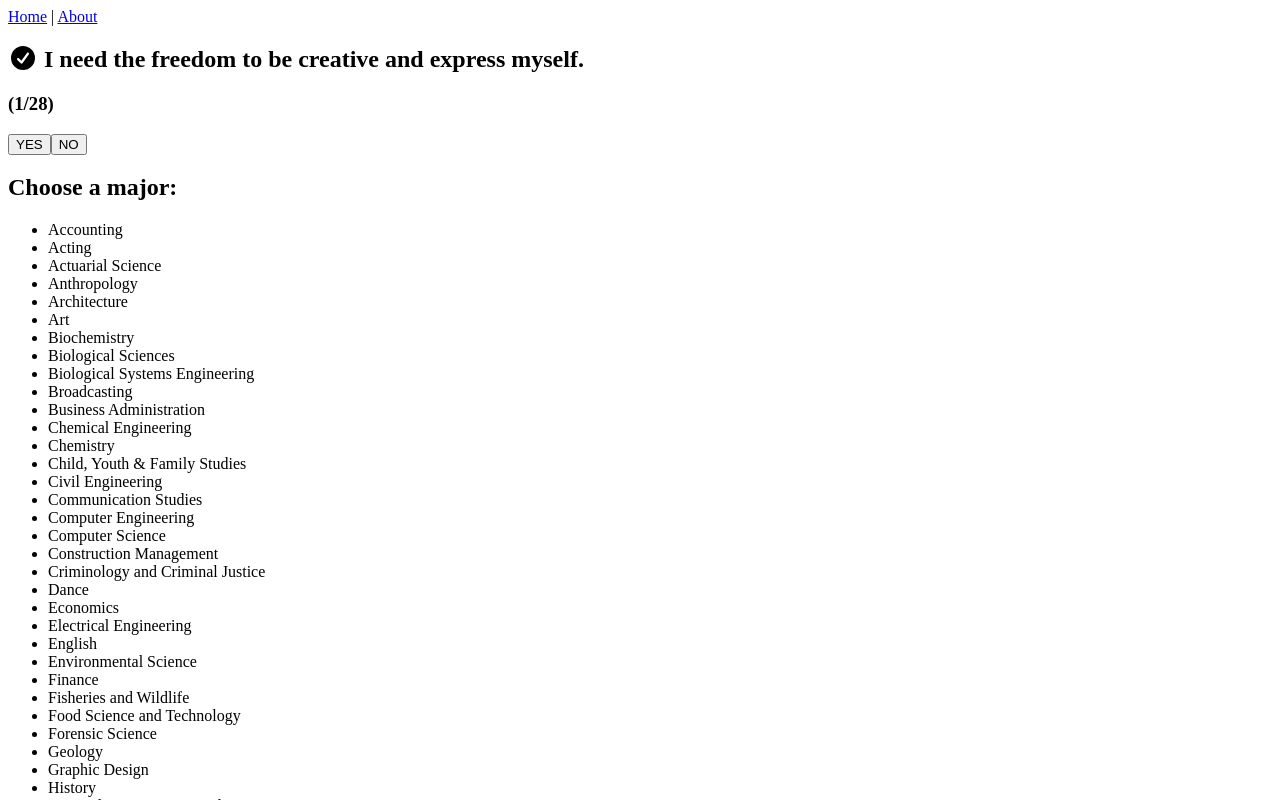
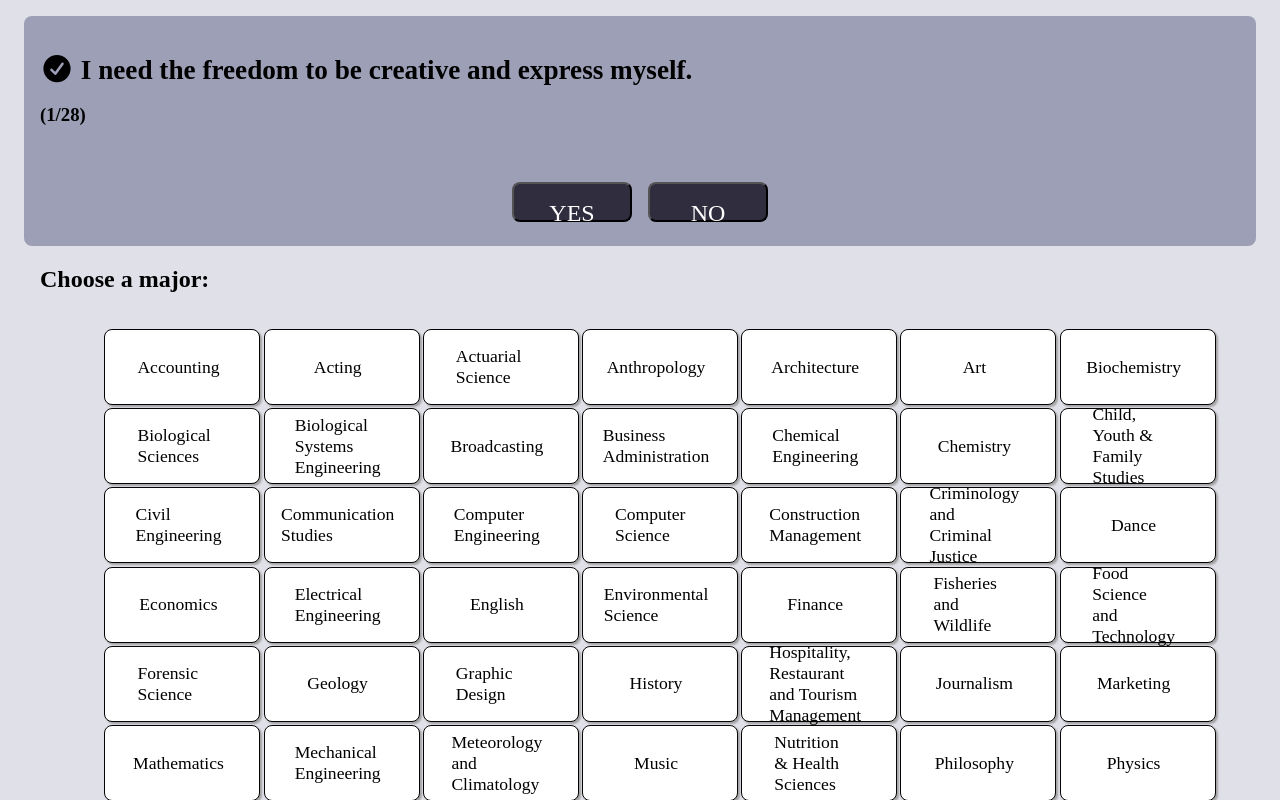
Before and after one commit to Getting-good/Major_Chooser, a React (Vite) app in the folder MajorChooser_FE/: page / in a window 1280 px wide. Shown: the top 800 px of the page. Built offline with nearby package versions, Linux system fonts and the light colour scheme.

Commit message:
UI/UX designing

```diff
--- a/MajorChooser_FE/src/App.css
+++ b/MajorChooser_FE/src/App.css
@@ -1,184 +1,288 @@
-.counter {
-  font-size: 16px;
-  padding: 5px 10px;
-  border-radius: 5px;
-  color: var(--accent);
-  background: var(--accent-bg);
-  border: 2px solid transparent;
-  transition: border-color 0.3s;
-  margin-bottom: 24px;
-
-  &:hover {
-    border-color: var(--accent-border);
-  }
-  &:focus-visible {
-    outline: 2px solid var(--accent);
-    outline-offset: 2px;
-  }
+body {
+  margin: 0;
+  padding: 0;
+  box-sizing: border-box;
+  font-family: -apple-system, BlinkMacSystemFont, 'Segoe UI', 'Roboto', 'Oxygen',
+    'Ubuntu', 'Cantarell', 'Fira Sans', 'Droid Sans', 'Helvetica Neue',
+    sans-serif;
+  -webkit-font-smoothing: antialiased;
+  -moz-osx-font-smoothing: grayscale;
 }
 
-.hero {
-  position: relative;
+code {
+  font-family: source-code-pro, Menlo, Monaco, Consolas, 'Courier New',
+    monospace;
+}
 
-  .base,
-  .framework,
-  .vite {
-    inset-inline: 0;
-    margin: 0 auto;
+@font-face {
+	font-family: "googleSingleDay";
+	src: url(./asset/font/Days_One/DaysOne-Regular.ttf);
+
+}
+
+:root {
+	--font-googleDaysOne: "googleDaysOne";
+}
+
+
+/* ㅡㅡㅡㅡㅡㅡㅡㅡㅡㅡㅡㅡㅡㅡㅡㅡmajorsChooserㅡㅡㅡㅡㅡㅡㅡㅡㅡㅡㅡㅡㅡㅡㅡㅡ */
+.title {
+  font-size:2.5rem;
+  height: 60px;
+  margin-bottom:1rem;
+  color:#fff;
+}
+
+.container {   /*title biggest container*/
+  max-width:2000px;
+  height: flex;
+  margin:auto;
+  padding:1rem;
+  background-color:rgb(224, 224, 233); /*original: fff*/
+  font-family: var(--font-googleDaysOne);
+}
+
+.quest-box {
+  max-width: 1200px;
+  margin: 0 auto;
+  margin-bottom:1rem;
+  background-color:#646b8b8c;
+  padding:1rem;
+  border-radius:8px;
+}
+
+.quest-text {
+  font-size:1.7rem;
+  margin-bottom:1rem;
+  color:#000000;
+}
+
+.ans-push {    /*yes/no*/
+  flex-wrap:wrap;
+  margin-top:3rem;
+  display:flex;
+  justify-content:center;
+}
+
+.ans-but {
+  background-color:#2f2d3e;
+  color:#fff;
+  padding:1rem 0.8rem;
+  margin:0.5rem;
+  font-size:1.1rem;
+  border-radius:8px;
+  font-family: var(--font-googleDaysOne);
+  font-size:x-large;
+}
+
+.majs-boxes-container {
+  max-width:1200px;
+  background-color: rgb(224, 224, 233);
+  display:flex;
+  align-items:center;
+  justify-content:center;
+  margin:auto;
+}
+.ForTextPosi {
+  /* background-color: #2b2b49; */
+  margin:auto;
+  max-width:1200px;
+}
+.major-boxes {
+  padding:2rem;
+  height: 10px;
+  width:90px;
+  display:flex;
+  align-items:center;
+  justify-content:center;
+
+  background-color:#ffffff;
+  border:solid #030303 0.5px;
+  border-radius:8px;
+  box-shadow: 2px 2px 2px rgb(163, 161, 161);
+
+}
+
+.major-name {
+  font-size:1.1rem;
+  margin-right:0.5rem;
+  color:#000000;
   }
 
-  .base {
-    width: 170px;
-    position: relative;
-    z-index: 0;
-  }
+.majs-list{
 
-  .framework,
-  .vite {
-    position: absolute;
-  }
-
-  .framework {
-    z-index: 1;
-    top: 34px;
-    height: 28px;
-    transform: perspective(2000px) rotateZ(300deg) rotateX(44deg) rotateY(39deg)
-      scale(1.4);
-  }
-
-  .vite {
-    z-index: 0;
-    top: 107px;
-    height: 26px;
-    width: auto;
-    transform: perspective(2000px) rotateZ(300deg) rotateX(40deg) rotateY(39deg)
-      scale(0.8);
-  }
+  display: grid;
+  grid-template-columns: repeat(7,3fr);
+  grid-gap: 0.2rem;
+  flex-wrap:wrap;
+  justify-content:center;
+  list-style:none;
 }
 
-#center {
+.rec-maj-box {
+  text-align:center;
+  margin-top:0;
+}
+
+.rec-maj-name {
+  font-size:2.2rem;
+  margin-bottom:1rem;
+  color:#000000;
+}
+
+.rec-maj-desc {
+  font-size:1.4rem;
+  color:#000000;
+
+
+}
+
+.resetb {
+  flex-wrap:wrap;
+  justify-content:center;
+  font-family: var(--font-googleDaysOne);
+}
+
+
+/* ㅡㅡㅡㅡㅡㅡㅡㅡㅡㅡㅡㅡㅡㅡㅡㅡAbout pageㅡㅡㅡㅡㅡㅡㅡㅡㅡㅡㅡㅡㅡㅡㅡㅡ */
+.about-container {
+  max-width:2000px;
+  height: 1000px;
+  margin:auto;
+  padding:1rem;
+  background-color:rgb(224, 224, 233);
+  border-radius:8px;
+  font-family: var(--font-googleDaysOne);
+  font-weight: 600
+
+}
+
+.about-header {
+  padding: 15px;
+  height: 70px;
+  text-align: center;
+  line-height: 0.3;
+}
+
+.about-groupbox {
+  max-width:1000px;
+  margin:auto;
+  padding:1rem;
+  border-radius:8px;
+  display: grid;
+   grid-template-columns: repeat(2,1fr);
+   grid-gap: 1rem;
+}
+.about-textbox {
+  padding:1rem;
+  border-radius:8px;
+  box-shadow: 2px 2px 2px rgb(163, 161, 161);
+  background-color:#ffffff;
+  max-width:450px;
+  max-height: 220px;
+}
+
+hr {
+  border: 0;
+  width: 30%;
+  text-align:left;
+  margin-left: 0;
+  height: 4px;
+  background: rgb(57, 138, 154);
+  border-radius: 4px;
+}
+
+
+/* ㅡㅡㅡㅡㅡㅡㅡㅡㅡㅡㅡㅡㅡㅡㅡㅡUpdatesㅡㅡㅡㅡㅡㅡㅡㅡㅡㅡㅡㅡㅡㅡㅡㅡ */
+
+.updates-container{
+  max-width:2000px;
+  height: 1000px;
+  margin:auto;
+  padding:1rem;
+  background-color:rgb(224, 224, 233);
+  border-radius:8px;
+  font-family: var(--font-googleDaysOne);
+  font-weight: 600
+}
+
+.updates-header {
+  background-color: rgb(224, 224, 233);
+  font-size: xx-large;
+  padding: 15px;
+  height: 70px;
+  width: 700px;
+  margin: 0 auto;
+  text-align: center;
+
+}
+
+.updates-body{
+  background-color: rgb(224, 224, 233);
+  width: 700px;
+  margin: 0 auto;
+  text-align: center;
+
+}
+
+.updates-eachchange{
+  background-color: rgb(224, 224, 233);
+
+  padding: 10px;
+  text-align: left;
+
+}
+/* ㅡㅡㅡㅡㅡㅡㅡㅡㅡㅡㅡㅡㅡㅡㅡㅡAddquestionㅡㅡㅡㅡㅡㅡㅡㅡㅡㅡㅡㅡㅡㅡㅡㅡ */
+.Addquestion {
+  background-color:rgb(224, 224, 233);
   display: flex;
   flex-direction: column;
-  gap: 25px;
-  place-content: center;
-  place-items: center;
-  flex-grow: 1;
-
-  @media (max-width: 1024px) {
-    padding: 32px 20px 24px;
-    gap: 18px;
-  }
+  justify-content: center;
 }
 
-#next-steps {
+.information {
   display: flex;
-  border-top: 1px solid var(--border);
-  text-align: left;
-
-  & > div {
-    flex: 1 1 0;
-    padding: 32px;
-    @media (max-width: 1024px) {
-      padding: 24px 20px;
-    }
-  }
-
-  .icon {
-    margin-bottom: 16px;
-    width: 22px;
-    height: 22px;
-  }
-
-  @media (max-width: 1024px) {
-    flex-direction: column;
-    text-align: center;
-  }
+  flex-direction: column;
+  width: 100%;
+  justify-content: center;
+  align-items: center;
 }
 
-#docs {
-  border-right: 1px solid var(--border);
-
-  @media (max-width: 1024px) {
-    border-right: none;
-    border-bottom: 1px solid var(--border);
-  }
+input {
+  width: 300px;
+  height: 50px;
+  font-size: 20px;
+  padding-left: 10px;
+  margin: 5px;
 }
 
-#next-steps ul {
-  list-style: none;
-  padding: 0;
-  display: flex;
-  gap: 8px;
-  margin: 32px 0 0;
-
-  .logo {
-    height: 18px;
-  }
-
-  a {
-    color: var(--text-h);
-    font-size: 16px;
-    border-radius: 6px;
-    background: var(--social-bg);
-    display: flex;
-    padding: 6px 12px;
-    align-items: center;
-    gap: 8px;
-    text-decoration: none;
-    transition: box-shadow 0.3s;
-
-    &:hover {
-      box-shadow: var(--shadow);
-    }
-    .button-icon {
-      height: 18px;
-      width: 18px;
-    }
-  }
-
-  @media (max-width: 1024px) {
-    margin-top: 20px;
-    flex-wrap: wrap;
-    justify-content: center;
-
-    li {
-      flex: 1 1 calc(50% - 8px);
-    }
-
-    a {
-      width: 100%;
-      justify-content: center;
-      box-sizing: border-box;
-    }
-  }
+button {
+  width: 120px;
+  height: 40px;
+  margin-top: 15px;
 }
 
-#spacer {
-  height: 88px;
-  border-top: 1px solid var(--border);
-  @media (max-width: 1024px) {
-    height: 48px;
-  }
+ button:hover {
+  cursor: pointer;
 }
 
-.ticks {
-  position: relative;
+.questions {
+  background-color:rgb(224, 224, 233);
+  display: flex;
+  align-items: center;
+  flex-direction: column;
   width: 100%;
+}
+.employee {
+  width: 700px;
+  height: auto;
+  border: 1px solid black;
+  margin: 5px;
+  display: flex;
+  padding: 5px;
+  font-family: 'Courier New', Courier, monospace;
+}
 
-  &::before,
-  &::after {
-    content: '';
-    position: absolute;
-    top: -4.5px;
-    border: 5px solid transparent;
-  }
-
-  &::before {
-    left: 0;
-    border-left-color: var(--border);
-  }
-  &::after {
-    right: 0;
-    border-right-color: var(--border);
-  }
+.employee h3 {
+  margin: 10px;
 }
--- a/MajorChooser_FE/src/App.jsx
+++ b/MajorChooser_FE/src/App.jsx
@@ -4,6 +4,9 @@ import React from 'react';
 import {BrowserRouter as Router, Routes, Route} from "react-router-dom";
 import MajorChooser from './pages/MajorChooserPage';
 import About from './pages/AboutPage';
+import Updates from './pages/UpdatesPage';
+
+import ManageQuestion from './pages/ManageQuestionPage';
 import { Link } from "react-router-dom";
 const App = () => {
 
@@ -11,19 +14,13 @@ const App = () => {
     <div>
       <Router>
 
-          <nav>
-          <Link to="/">Home</Link>
-          {" | "}
-          <Link to="/about">About</Link>
-        </nav>
-
           <Routes>
             <Route path='/' exact element={<MajorChooser />} />
             <Route path='/about' element={<About />} />
+            <Route path='/updates' element={<Updates />} />
+            <Route path='/manageQuestion' element={<ManageQuestion />} />
           </Routes>
       </Router>
-
-      {/* <MajorChooser /> */}
     </div>
 
   );
```
